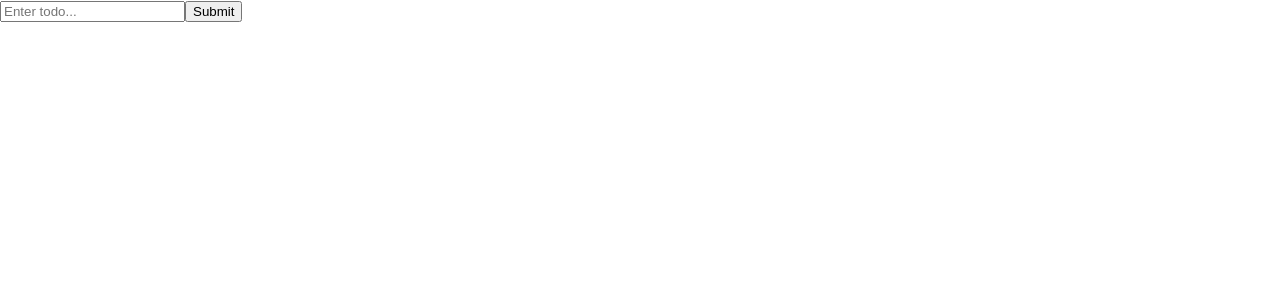
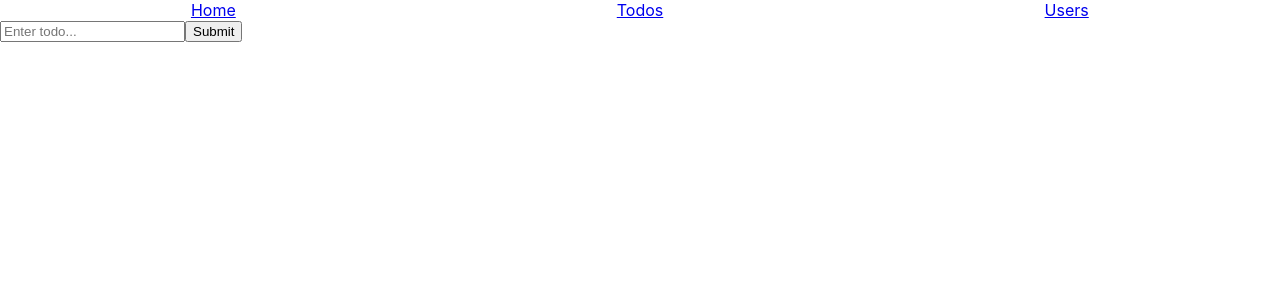
Before and after one commit to sstoimirov/react-router-playground, a React (Create React App) app in the folder app/: page /todos in a window 1280 px wide. Shown: the top 300 px of the page. Built offline with nearby package versions, Linux system fonts and the light colour scheme.

Commit message:
add router

```diff
--- a/app/package.json
+++ b/app/package.json
@@ -12,6 +12,7 @@
     "@types/react-dom": "^16.9.0",
     "react": "^16.13.0",
     "react-dom": "^16.13.0",
+    "react-router-dom": "^5.1.2",
     "react-scripts": "3.4.0",
     "typescript": "~3.7.2",
     "uuid": "^7.0.2"
--- a/app/public/app.css
+++ b/app/public/app.css
@@ -12,3 +12,17 @@
 .todo-wrapper-finished .todo-text {
     text-decoration: line-through;
 }
+
+.navigation-items{
+    display: flex;
+    flex-wrap: wrap;
+    width: 100%;
+}
+.navigation-items__home-page,
+.navigation-items__todos-page,
+.navigation-items__users-page{
+    display: flex;
+    flex-basis: 100%;
+    flex: 1;
+    justify-content: center;
+}
--- a/app/src/App.tsx
+++ b/app/src/App.tsx
@@ -1,46 +1,22 @@
 import * as React from 'react';
-import Todo from './components/Todo/Todo';
-import { TodoType, TodosType } from './interfaces/interfaces';
-import Input from './components/Input/Input';
-import * as  uuid from "uuid";
-
-const Todos: React.FC<TodosType> = (props) => {
-  return (
-    <div className="todos">
-      {props.todos.map((todo: TodoType, index) =>
-        <Todo
-          key={`${todo.name}__${index}`}
-          id={todo.id}
-          name={todo.name}
-          deleteHandler={() => {
-            props.deleteTodo(index)
-          }} />
-      )}
-    </div>
-  )
-}
+import { BrowserRouter as Router, Route, Link, Switch } from "react-router-dom";
+import { Users } from './components/Users/Users';
+import Todos from './components/Todos/Todos';
 
 function App() {
-  const [todos, updateTodos] = React.useState<TodoType[]>([])
-
   return (
-    <div className="App">
-      <Input saveTodo={(todoText) => {
-        const trimmedText = todoText.trim();
-        const todo = {
-          name: trimmedText,
-          id: uuid.v4()
-        } as TodoType
-
-        if (trimmedText.length > 0) {
-          updateTodos([...todos, todo])
-        }
-      }} />
-      <Todos todos={todos} deleteTodo={todoIndex => {
-        const newTodos = todos.filter((todo, id) => id !== todoIndex);
-        updateTodos(newTodos);
-      }} />
-    </div>
+      <Router className="App">
+        <nav className="navigation-items">
+          <div className="navigation-items__home-page"><Link to="/">Home</Link></div>
+          <div className="navigation-items__todos-page"><Link to="/todos">Todos</Link></div>
+          <div className="navigation-items__users-page"><Link to="/users">Users</Link></div>
+        </nav>
+        <Switch>
+          <Route exact path="/" />
+          <Route path="/todos" component={Todos} />
+          <Route path="/users" component={Users} />
+        </Switch>
+      </Router>
   );
 }
 
--- a/app/src/components/Todo/Todo.tsx
+++ b/app/src/components/Todo/Todo.tsx
@@ -3,10 +3,11 @@ import Btn from "../Btn/Btn";
 import { TodoType } from "../../interfaces/interfaces";
 
 const Todo: React.FC<TodoType> = ({ id, name, deleteHandler }) => {
-    let [isDone, setFinished] = React.useState(false)
-    const clsName = isDone ? "todo-wrapper todo-wrapper-finished" : "todo-wrapper"
+    let [isDone, setFinished] = React.useState(false);
+    const clsName = isDone ? "todo-wrapper todo-wrapper-finished" : "todo-wrapper";
+
     return (
-        <div className={clsName} id={id.toString()}>
+        <div className={clsName} id={id}>
             <div className="todo-text">{name}</div>
             <button className="todo-delete-btn" onClick={deleteHandler}>X</button>
             <Btn
--- /dev/null
+++ b/app/src/components/Todos/Todos.tsx
@@ -0,0 +1,41 @@
+import * as React from "react";
+import * as  uuid from "uuid";
+
+import Input from "../Input/Input";
+import { TodoType } from "../../interfaces/interfaces";
+import Todo from "../Todo/Todo";
+
+const Todos: React.FC = () => {
+    const [todos, updateTodos] = React.useState<TodoType[]>([])
+
+    return (
+        <div className="todo-app">
+            <Input saveTodo={(todoText) => {
+                const trimmedText = todoText.trim();
+                const todo = {
+                    name: trimmedText,
+                    id: uuid.v4()
+                } as TodoType
+
+                if (trimmedText.length > 0) {
+                    updateTodos([...todos, todo])
+                }
+            }} />
+
+            <div className="todos">
+                {todos.map((todo: TodoType, index) =>
+                    <Todo
+                        key={`${todo.name}__${index}`}
+                        id={todo.id}
+                        name={todo.name}
+                        deleteHandler={() => {
+                            const newTodos = todos.filter((_,id)=>id !== index)
+                            updateTodos(newTodos)
+                        }} />
+                )}
+            </div>
+        </div>
+
+    )
+}
+export default Todos
--- /dev/null
+++ b/app/src/components/Users/Users.tsx
@@ -0,0 +1,28 @@
+import * as React from "react";
+import { User } from "../../interfaces/interfaces";
+
+export const Users: React.FC = () => {
+    let [users, getUsers] = React.useState<User[]>([]);
+
+    const fetchUsers = async () => {
+        const res = await fetch("https://jsonplaceholder.typicode.com/users");
+        res.json()
+            .then(res => getUsers(res))
+            .catch(err => console.log(err))
+    }
+    React.useEffect(() => {
+        fetchUsers()
+    }, [])
+
+    return (
+        <div className="users">
+            {users.map((user: User) =>
+                <div className="user" key={user.id}>
+                    <div className="user-id">{user.id}</div>
+                    <div className="user-name">{user.name}</div>
+                    <div className="user-email">{user.email}</div>
+                </div>
+            )}
+        </div>
+    )
+}
--- a/app/src/interfaces/interfaces.ts
+++ b/app/src/interfaces/interfaces.ts
@@ -18,3 +18,9 @@ export interface BtnType{
     onClick: (e:React.MouseEvent<HTMLButtonElement>)=>void;
     isDone: boolean
 }
+
+export interface User {
+    id: string,
+    name: string,
+    email: string
+}
```
